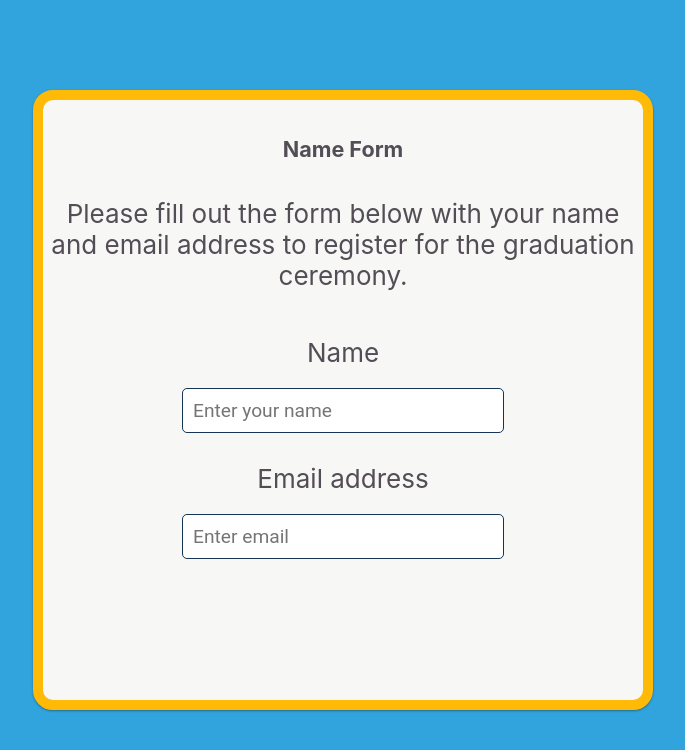
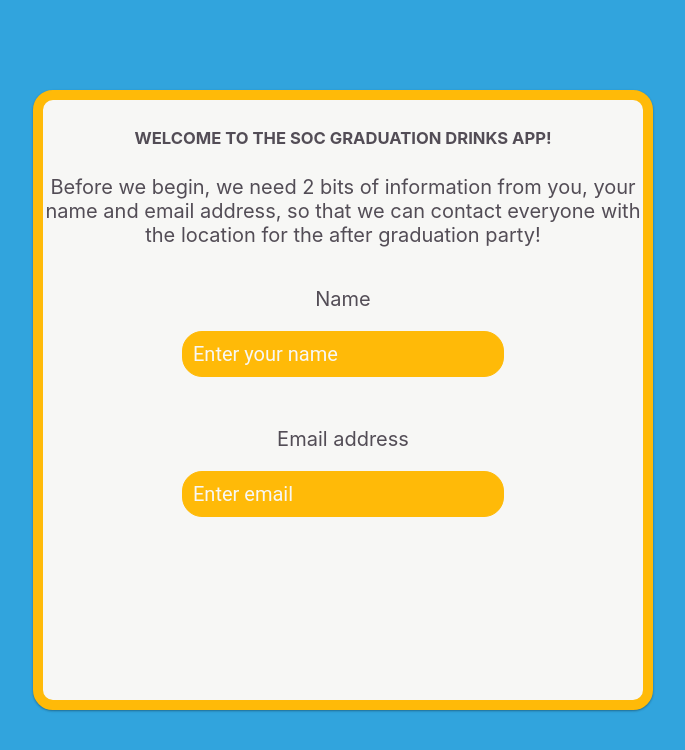
Before and after one commit to veepgoose/SOCGraduationApp, a React (Create React App) app in the folder graduationapp/: page / in a window 1280 px wide. Shown: the top 750 px of the page, without its empty margins (297-982 px from the left). Built offline with nearby package versions, Linux system fonts and the light colour scheme.

Commit message:
Styled the inputs on NameForm

```diff
--- a/graduationapp/src/Components/Forms/Forms.css
+++ b/graduationapp/src/Components/Forms/Forms.css
@@ -1,11 +1,14 @@
 
-.Name-form {
+.Name-Form,
+.Email-Form {
     display: flex;
     flex-direction: column;
     justify-content: center;
     align-items: center;
     margin-top: 20px;
     margin-bottom: 20px;
+    font-size: 20px;
+
 
 
 }
@@ -18,6 +21,7 @@
     margin-top: 20px;
     margin-bottom: 20px;
     color: #534D56;
+    font-size: 20px;
 
 }
 
@@ -32,37 +36,7 @@
 
 }
 
-.Name-Input {
-    width: 50%;
-    margin-bottom: 10px;
-    border-radius: 5px;
-    border: 1px solid #153554;
-    padding: 10px;
-    font-size: 1.2rem;
-    font-family: 'Roboto', sans-serif;
-    color: #534D56;
-}
 
-.Email-Input {
-    width: 50%;
-    margin-bottom: 10px;
-    border-radius: 5px;
-    border: 1px solid #153554;
-    padding: 10px;
-    font-size: 1.2rem;
-    font-family: 'Roboto', sans-serif;
-    color: #534D56;
-}
-
-.Email-form {
-    display: flex;
-    flex-direction: column;
-    justify-content: center;
-    align-items: center;
-    margin-top: 20px;
-    margin-bottom: 20px;
-
-}
 
 .Email {
     display: flex;
@@ -75,13 +49,21 @@
 
 }
 
-.Email-Input {
-    width: 50%;
-    margin-bottom: 10px;
-    border-radius: 5px;
-    border: 1px solid #153554;
-    padding: 10px;
-    font-size: 1.2rem;
-    font-family: 'Roboto', sans-serif;
-    color: #534D56;
+
+.Name-Form .Name-Input,
+.Email-Form .Email-Input {
+  width: 50%;
+  margin-bottom: 10px;
+  border-radius: 20px;
+  border: 1px solid #FFBA08;
+  background-color: #FFBA08;
+  padding: 10px;
+  font-size: 20px;
+  font-family: 'Roboto', sans-serif;
+  color: #F7F7F5;
 }
+
+.Name-Form .Name-Input::placeholder,
+.Email-Form .Email-Input::placeholder {
+  color: #F7F7F5; /* Set the text color for the placeholders */
+}
--- a/graduationapp/src/Components/Forms/NameForm.js
+++ b/graduationapp/src/Components/Forms/NameForm.js
@@ -6,11 +6,13 @@ function NameForm(props) {
   return (
     <div className="Body">
       <Cards
-        title="Name Form"
-        text="Please fill out the form below with your name and email address to register for the graduation ceremony."
+        title="WELCOME TO THE SOC GRADUATION DRINKS APP!"
+        text="Before we begin, we need 2 bits of information from you, your name and email address, so that we can contact everyone with the location for the after graduation party!
+
+"
       >
         <form>
-          <div className="Name-form">
+          <div className="Name-Form">
             <label className="Name">Name</label>
             <input
               type="text"
```
